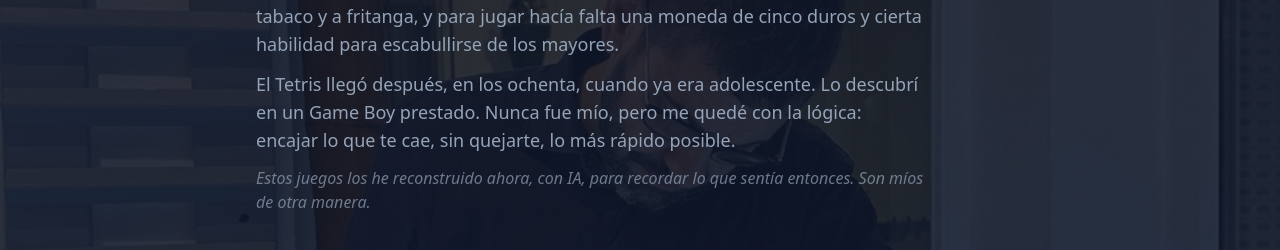
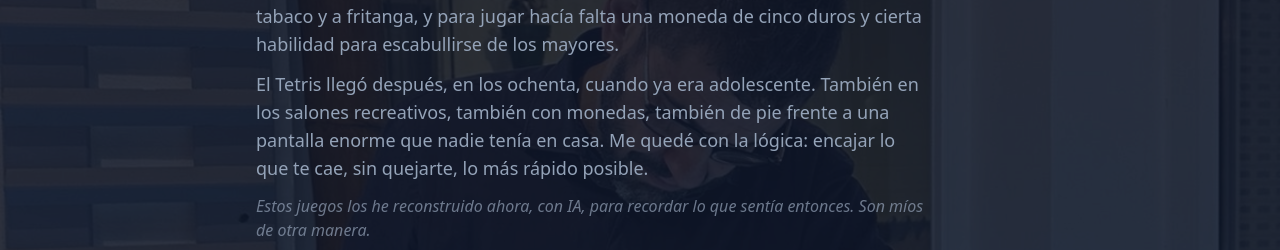
Before and after one commit to elcorreveidile/javier-soy-v2, a Next.js app: page /juegos in a window 1280 px wide. Shown: the part 367-617 px from the top of the page. Built offline with nearby package versions, Linux system fonts and the light colour scheme; no server answers.

Commit message:
fix: corregir historia juegos — salones recreativos, no Game Boy

```diff
--- a/src/app/juegos/page.tsx
+++ b/src/app/juegos/page.tsx
@@ -35,7 +35,7 @@ export default function JuegosPage() {
               En aquella época no había consolas en casa, ni ordenadores personales, ni nada que se le pareciera. Los videojuegos vivían en salones oscuros que olían a tabaco y a fritanga, y para jugar hacía falta una moneda de cinco duros y cierta habilidad para escabullirse de los mayores.
             </p>
             <p>
-              El Tetris llegó después, en los ochenta, cuando ya era adolescente. Lo descubrí en un Game Boy prestado. Nunca fue mío, pero me quedé con la lógica: encajar lo que te cae, sin quejarte, lo más rápido posible.
+              El Tetris llegó después, en los ochenta, cuando ya era adolescente. También en los salones recreativos, también con monedas, también de pie frente a una pantalla enorme que nadie tenía en casa. Me quedé con la lógica: encajar lo que te cae, sin quejarte, lo más rápido posible.
             </p>
             <p className="text-base italic text-muted/70">
               Estos juegos los he reconstruido ahora, con IA, para recordar lo que sentía entonces. Son míos de otra manera.
```
